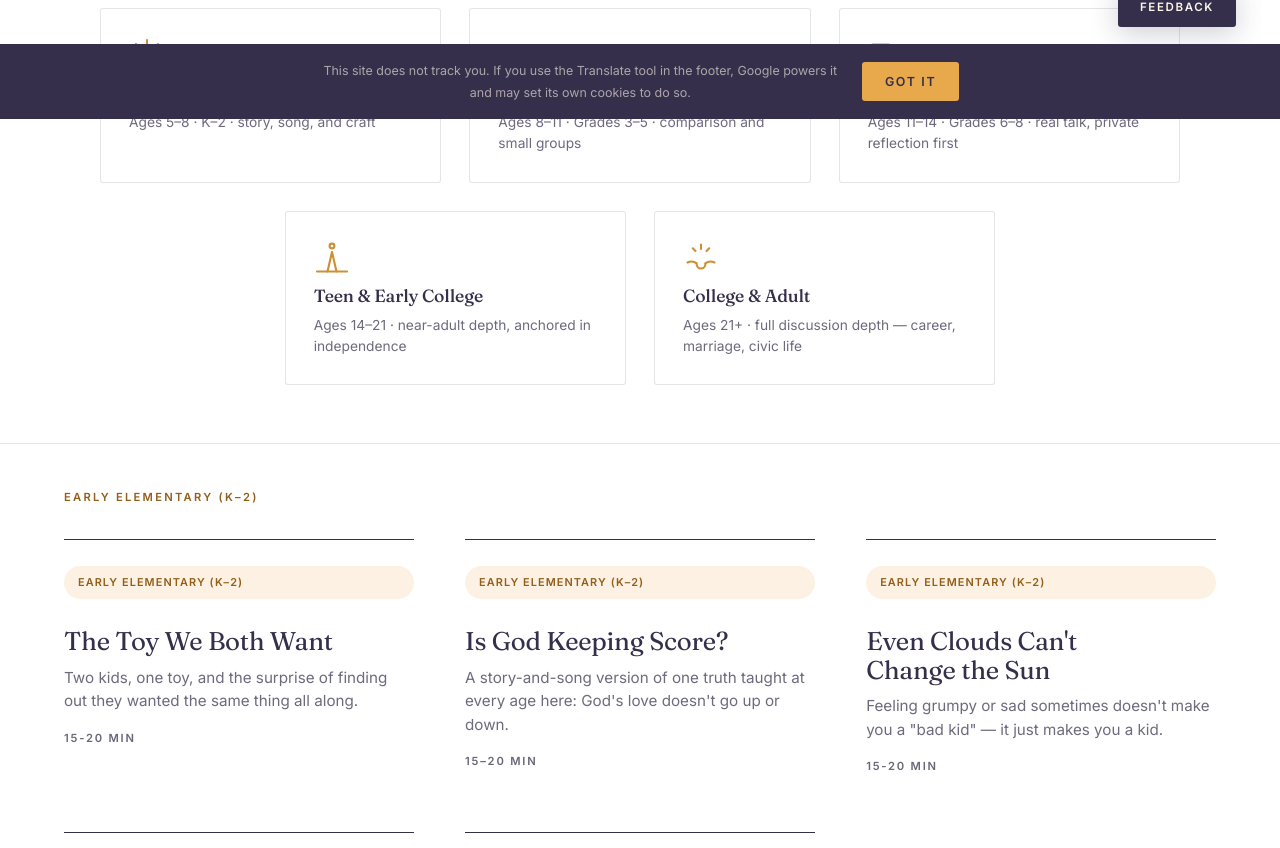
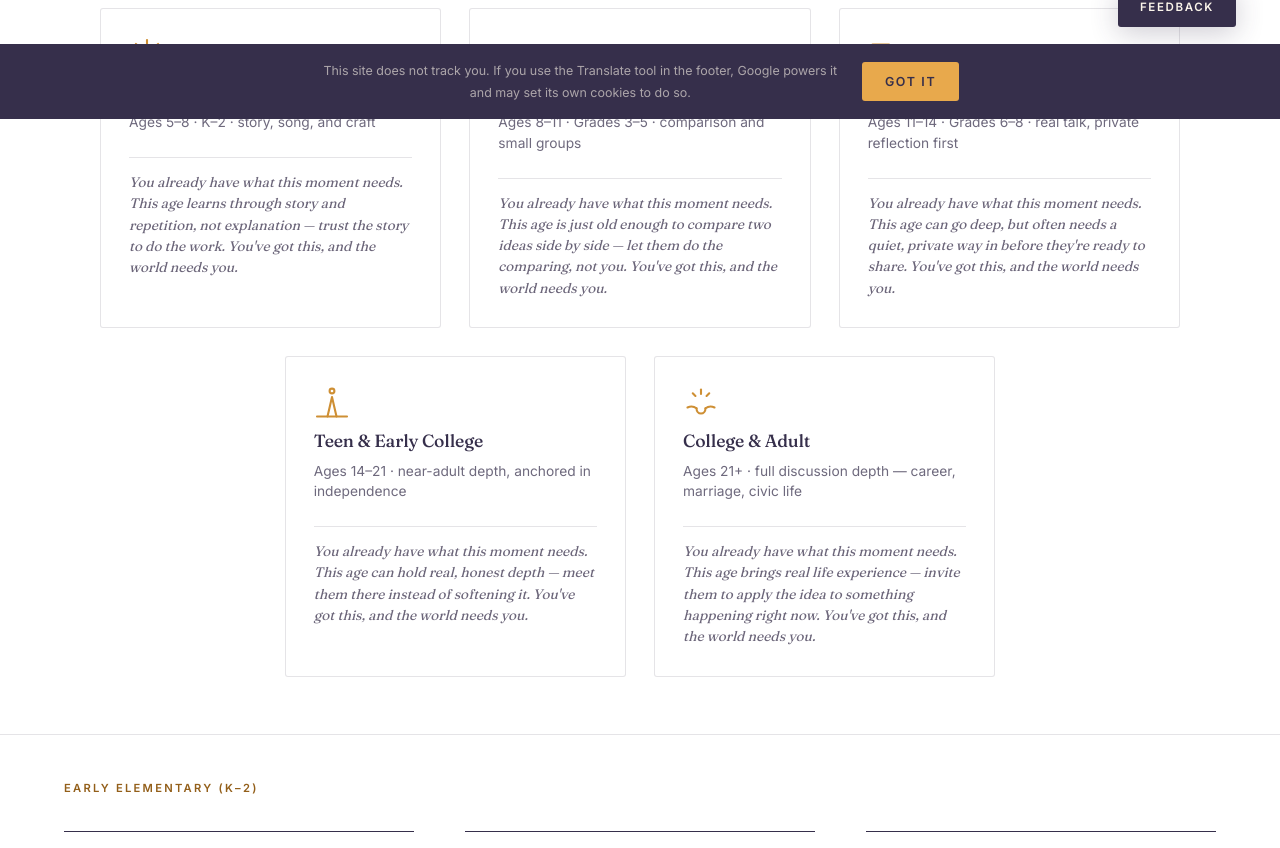
Before and after one commit to ianforberpratt/spiritual-lesson-plans, a plain HTML site: page lessons.html in a window 1280 px wide. Shown: the part 681-1529 px from the top of the page. Drawn offline with Linux system fonts and the light colour scheme.

Commit message:
Add a short word of encouragement for mentors on each age-chooser card
One quiet aside under each of the five cards on /lessons, tucked below
a hairline so it reads as an encouragement to the mentor rather than
another fact about the age group: a reminder they already have what
the moment needs, one line on how that age actually learns, and a
closing "you've got this."

Co-Authored-By: Claude Sonnet 5 <noreply@anthropic.com>

```diff
--- a/assets/css/style.css
+++ b/assets/css/style.css
@@ -1845,6 +1845,21 @@ body.home .site-nav.is-scrolled .age-switcher .age-switcher-value { color: var(-
   margin: 0;
 }
 
+/* A short word of encouragement for the mentor themselves, tucked under
+   each card's age description — separated by a hairline so it reads as
+   a distinct aside, not more facts about the age group. */
+.age-chooser-tip {
+  display: block;
+  margin-top: 14px;
+  padding-top: 14px;
+  border-top: 1px solid var(--rule);
+  font-family: var(--font-serif);
+  font-size: 0.86rem;
+  font-style: italic;
+  line-height: 1.55;
+  color: var(--ink-faint);
+}
+
 .age-chooser-status {
   display: flex;
   flex-wrap: wrap;
--- a/lessons.html
+++ b/lessons.html
@@ -118,26 +118,31 @@
         <span class="age-chooser-icon" aria-hidden="true"><svg viewBox="0 0 24 24" fill="none" stroke="currentColor" stroke-width="1.4" stroke-linecap="round"><circle cx="12" cy="12" r="4.5"/><line x1="12" y1="2" x2="12" y2="5"/><line x1="12" y1="19" x2="12" y2="22"/><line x1="2" y1="12" x2="5" y2="12"/><line x1="19" y1="12" x2="22" y2="12"/><line x1="4.6" y1="4.6" x2="6.7" y2="6.7"/><line x1="17.3" y1="17.3" x2="19.4" y2="19.4"/><line x1="4.6" y1="19.4" x2="6.7" y2="17.3"/><line x1="17.3" y1="6.7" x2="19.4" y2="4.6"/></svg></span>
         <h3>Early Elementary</h3>
         <p>Ages 5&ndash;8 &middot; K&ndash;2 &middot; story, song, and craft</p>
+        <span class="age-chooser-tip">You already have what this moment needs. This age learns through story and repetition, not explanation &mdash; trust the story to do the work. You've got this, and the world needs you.</span>
       </a>
       <a href="#band-8-11" class="age-chooser-card" data-band="8-11">
         <span class="age-chooser-icon" aria-hidden="true"><svg viewBox="0 0 24 24" fill="none" stroke="currentColor" stroke-width="1.4" stroke-linecap="round" stroke-linejoin="round"><path d="M4 5.5h16v11H10l-4 3.5v-3.5H4z"/><path d="M9.7 9.2c0-1.1.9-1.9 2.3-1.9s2.3.8 2.3 1.8c0 1.3-2.3 1.4-2.3 3"/><circle cx="12" cy="15" r="0.7" fill="currentColor" stroke="none"/></svg></span>
         <h3>Upper Elementary</h3>
         <p>Ages 8&ndash;11 &middot; Grades 3&ndash;5 &middot; comparison and small groups</p>
+        <span class="age-chooser-tip">You already have what this moment needs. This age is just old enough to compare two ideas side by side &mdash; let them do the comparing, not you. You've got this, and the world needs you.</span>
       </a>
       <a href="#band-11-14" class="age-chooser-card" data-band="11-14">
         <span class="age-chooser-icon" aria-hidden="true"><svg viewBox="0 0 24 24" fill="none" stroke="currentColor" stroke-width="1.4" stroke-linecap="round" stroke-linejoin="round"><path d="M3 5h11v8H9l-3 3v-3H3z"/><path d="M21 9h-8v7h3l3 3v-3h2z"/></svg></span>
         <h3>Middle School</h3>
         <p>Ages 11&ndash;14 &middot; Grades 6&ndash;8 &middot; real talk, private reflection first</p>
+        <span class="age-chooser-tip">You already have what this moment needs. This age can go deep, but often needs a quiet, private way in before they're ready to share. You've got this, and the world needs you.</span>
       </a>
       <a href="#band-14-21" class="age-chooser-card" data-band="14-21">
         <span class="age-chooser-icon" aria-hidden="true"><svg viewBox="0 0 24 24" fill="none" stroke="currentColor" stroke-width="1.4" stroke-linecap="round" stroke-linejoin="round"><path d="M9 21 12 8l3 13"/><path d="M2 21h20"/><circle cx="12" cy="4" r="1.6"/></svg></span>
         <h3>Teen &amp; Early College</h3>
         <p>Ages 14&ndash;21 &middot; near-adult depth, anchored in independence</p>
+        <span class="age-chooser-tip">You already have what this moment needs. This age can hold real, honest depth &mdash; meet them there instead of softening it. You've got this, and the world needs you.</span>
       </a>
       <a href="#band-21-plus" class="age-chooser-card" data-band="21-plus">
         <span class="age-chooser-icon" aria-hidden="true"><svg viewBox="0 0 24 24" fill="none" stroke="currentColor" stroke-width="1.4" stroke-linecap="round" stroke-linejoin="round"><path d="M3 15c2-1 4-1 6 .5"/><path d="M21 15c-2-1-4-1-6 .5"/><path d="M9 15.5c0 2 1.3 3.5 3 3.5s3-1.5 3-3.5"/><line x1="12" y1="3" x2="12" y2="6"/><line x1="6.5" y1="5.5" x2="8.3" y2="7.3"/><line x1="17.5" y1="5.5" x2="15.7" y2="7.3"/></svg></span>
         <h3>College &amp; Adult</h3>
         <p>Ages 21+ &middot; full discussion depth &mdash; career, marriage, civic life</p>
+        <span class="age-chooser-tip">You already have what this moment needs. This age brings real life experience &mdash; invite them to apply the idea to something happening right now. You've got this, and the world needs you.</span>
       </a>
     </div>
   </div>
```
